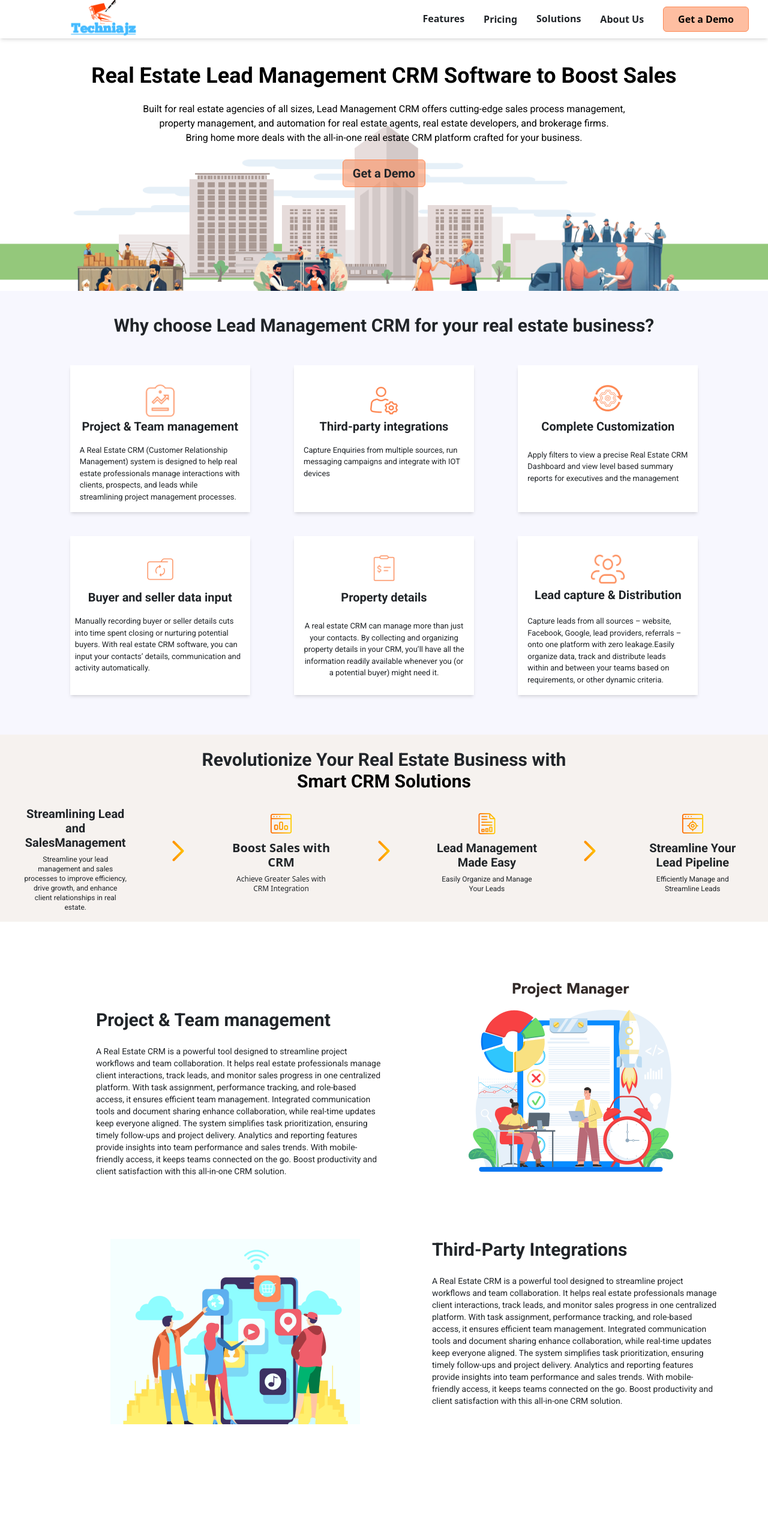
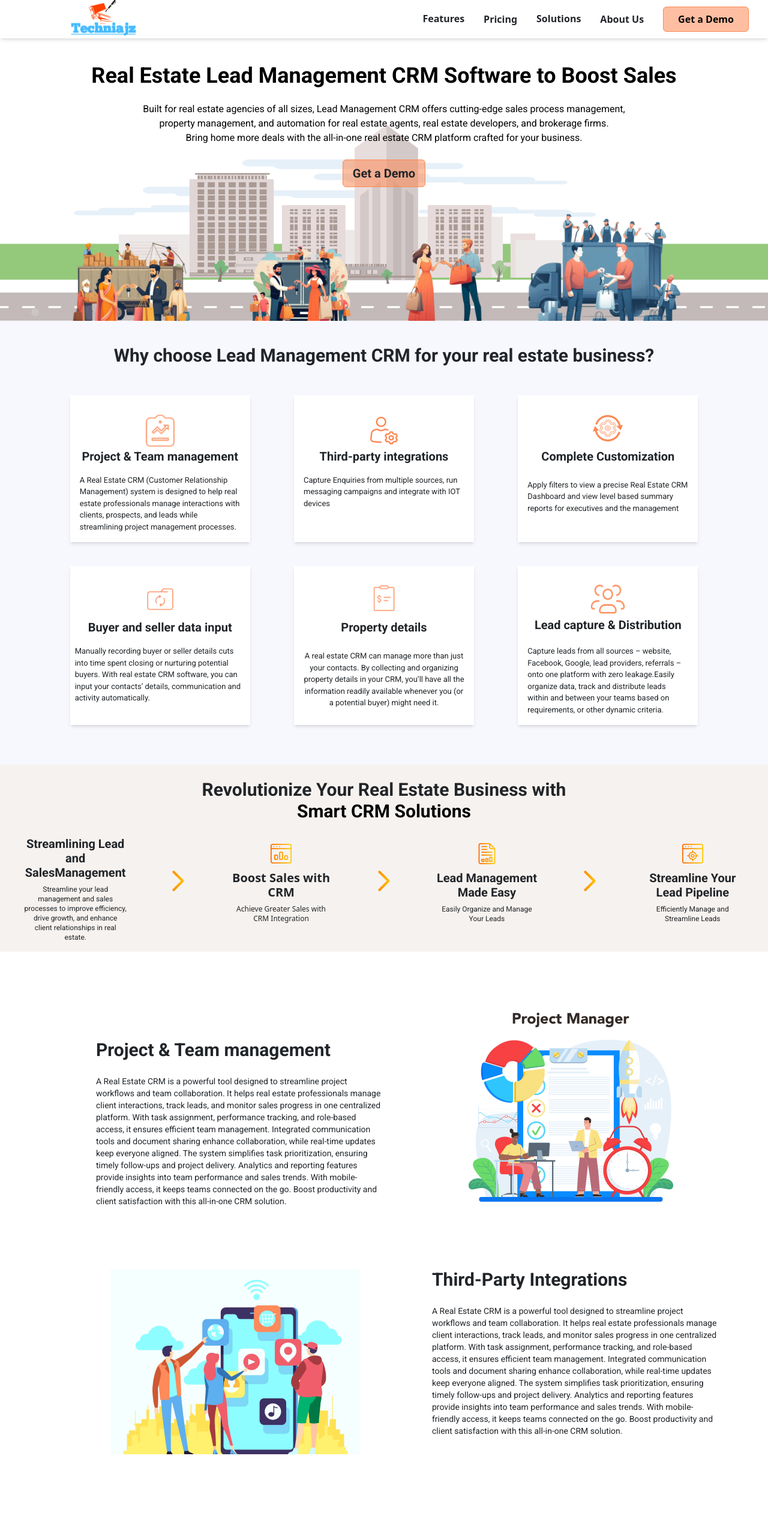
Before and after one commit to yogeshpradhnani/REF, a React (Vite) app: page / in a window 1280 px wide. Shown: the top 2548 px of the page at 60% size. Built offline with nearby package versions, Linux system fonts and the light colour scheme.

Commit message:
done by yogesh

```diff
--- a/src/components/Home.jsx
+++ b/src/components/Home.jsx
@@ -26,7 +26,7 @@ export default function Home() {
 
   return (
     <>
-    <div className='  text-center w-full  mt-[200px] md:mt-0 translate-y-[-100px] font-roboto' >
+    <div className='  text-center w-full  mt-[200px] md:mt-0 translate-y-[-100px]  font-roboto' >
     <div className=" ">
         <img className="w-full  "  src={image} alt="Banner" />
         <div className="absolute inset-0 flex flex-col justify-center items-center px-4 md:px-0">
@@ -46,7 +46,7 @@ export default function Home() {
         </div>
       </div>
       </div>
-      <div className='w-full sm:h-[100px] md:h-[1250px] lg:h-[740px] space-y-2  font-roboto  mt-[200px] md:mt-0 translate-y-[-150px]  bg-[#F7F7FE] '>
+      <div className='w-full sm:h-[100px] md:h-[1250px] lg:h-[740px] space-y-2  font-roboto  mt-[200px] md:mt-0 translate-y-[-100px]  bg-[#F7F7FE] '>
         <div className=' flex'><h1 className='mx-auto md:my-10  font-bold md:text-3xl  mb-10 text-center'>Why choose Lead Management CRM for your real estate business?</h1></div>
         <div className='grid grid-cols-1   md:mx-[100px]    gap-10 md:grid-cols-2 lg:grid-cols-3 '>
         <div className='w-[90%] bg-[#FFFFFF] h-[100%] border-2px shadow-md mx-auto p-2 ' >
@@ -87,7 +87,7 @@ export default function Home() {
         </div>
         </div>
       </div>
-      <div className='  overflow-hidden  md:overflow-hidden  bg-[#F6F2EF]  mt-[200px] md:mt-0 translate-y-[-150px] '>
+      <div className='  overflow-hidden  md:overflow-hidden  bg-[#F6F2EF]  mt-[200px] md:mt-0 translate-y-[-100px] '>
         <div className=' font-roboto '>
           <div className=' my-4'><h1 className='text-center font-bold text-3xl'> Revolutionize Your Real Estate Business with
        </h1>
@@ -124,7 +124,7 @@ export default function Home() {
           </div>
         </div>
       </div>
-      <div className='  mx-auto md:h-[479px] bg-[#FFFFFF] grid grid-cols-1 md:grid-cols-2 mt-[200px] md:mt-0 translate-y-[-100px] '>
+      <div className='  mx-auto md:h-[479px] bg-[#FFFFFF] grid grid-cols-1 md:grid-cols-2 mt-[200px] md:mt-0 translate-y-[-50px] '>
         <div className='ml-5  sm:mx-auto  order-1  md:ml-40 font-roboto'>
        <h1 className='mt-24 font-bold text-3xl '> Project & Team management</h1>
        <p className='text-sm mt-4'>A Real Estate CRM is a powerful tool designed to streamline project workflows and team collaboration. It helps real estate professionals manage client interactions, track leads, and monitor sales progress in one centralized platform. With task assignment, performance tracking, and role-based access, it ensures efficient team management. Integrated communication tools and document sharing enhance collaboration, while real-time updates keep everyone aligned.
@@ -134,7 +134,7 @@ export default function Home() {
            <img className='w-[391px] h-[396px] ml-[20px]' src={projectmanager} alt="" srcset="" />
         </div>
       </div>
-      <div className=' mt-[200px] md:mt-0 translate-y-[-100px]  md:h-[479px] bg-[#FFFFFF] grid grid-cols-1 md:grid-cols-2 md:mx-10  '>
+      <div className=' mt-[200px] md:mt-0 translate-y-[-50px]  md:h-[479px] bg-[#FFFFFF] grid grid-cols-1 md:grid-cols-2 md:mx-10  '>
         <div className='ml-5   sm:mx-auto sm:order-1 md:order-2  md:ml-20 font-roboto '>
        <h1 className=' font-bold text-3xl '> Third-Party Integrations</h1>
        <p className='text-sm mt-4 md:mr-10'>A Real Estate CRM is a powerful tool designed to streamline project workflows and team collaboration. It helps real estate professionals manage client interactions, track leads, and monitor sales progress in one centralized platform. With task assignment, performance tracking, and role-based access, it ensures efficient team management. Integrated communication tools and document sharing enhance collaboration, while real-time updates keep everyone aligned.
@@ -144,7 +144,7 @@ export default function Home() {
            <img className='w-[416px] h-[309px] ' src={tpi} alt="" srcset="" />
         </div>
       </div>
-      <div className=' mt-[200px] md:mt-0 translate-y-[-100px]  md:h-[479px] bg-[#FFFFFF] grid grid-cols-1 md:grid-cols-2 md:mx-10   '>
+      <div className=' mt-[200px] md:mt-0 translate-y-[-50px]  md:h-[479px] bg-[#FFFFFF] grid grid-cols-1 md:grid-cols-2 md:mx-10   '>
         <div className='order-1 ml-5 md:ml-40 font-roboto'>
        <h1 className=' font-bold text-3xl '> Complete Customization</h1>
        <p className='text-sm mt-4'>A Real Estate CRM offers complete customization to tailor the system to your specific business needs. Apply filters to refine data and view a precise dashboard, providing relevant insights for each user. Customize lead pipelines, task management, and user roles to align with your workflow.
@@ -155,7 +155,7 @@ Create personalized views for individual teams and stakeholders, enabling them t
            <img className='w-[422px] md:h-[291px] md:ml-[100px]' src={completeCustom} alt="" srcset="" />
         </div>
       </div>
-      <div className='mt-[200px] md:mt-0 translate-y-[-100px] md:h-[479px] bg-[#FFFFFF] grid grid-cols-1 md:grid-cols-2 md:mx-10  '>
+      <div className='mt-[200px] md:mt-0 translate-y-[-50px] md:h-[479px] bg-[#FFFFFF] grid grid-cols-1 md:grid-cols-2 md:mx-10  '>
         <div className=' sm:order-1 md:order-2 ml-5 md:ml-24'>
        <h1 className=' font-bold text-3xl '> Buyer and Seller Data Input</h1>
        <p className='text-sm mt-4 md:mr-10'>Manually recording buyer or seller details can be time-consuming and takes away from valuable time spent closing deals or nurturing potential clients. With Real Estate CRM software, you can automate the process of inputting contact details, communication history, and activity logs.
@@ -166,7 +166,7 @@ With real-time data syncing, all team members stay updated on client status and
            <img className='w-[374px] my-2 h-[374px] ml-[100px]' src={dataInput} alt="" srcset="" />
         </div>
       </div>
-      <div className='  mt-[200px] md:mt-0 translate-y-[-100px] md:h-[479px] bg-[#FFFFFF] grid grid-cols-1 md:grid-cols-2 md:mx-10  '>
+      <div className='  mt-[200px] md:mt-0 translate-y-[-50px] md:h-[479px] bg-[#FFFFFF] grid grid-cols-1 md:grid-cols-2 md:mx-10  '>
         <div className='order-1 ml-5 md:ml-40 font-roboto'>
        <h1 className=' font-bold text-3xl '>Property Details</h1>
        <p className='text-sm mt-4'>A Real Estate CRM goes beyond managing contacts by efficiently organizing and storing property details. By centralizing property information, such as listings, specifications, images, and pricing, the CRM ensures all data is readily available when you or a potential buyer need it.
@@ -177,7 +177,7 @@ With advanced search filters, you can easily find properties based on specific c
            <img className='w-[356px] h-[300px] m-10' src={propertyDetails} alt="" srcset="" />
         </div>
       </div>
-      <div className=' mt-[200px] md:mt-0 translate-y-[-100px] font-roboto  md:h-[479px] bg-[#FFFFFF] grid grid-cols-1 md:grid-cols-2 md:mx-10 '>
+      <div className=' mt-[200px] md:mt-0 translate-y-[-50px] font-roboto  md:h-[479px] bg-[#FFFFFF] grid grid-cols-1 md:grid-cols-2 md:mx-10 '>
         <div className='ml-5 sm:order-1 md:order-2 font-roboto'>
        <h1 className=' font-bold text-3xl '>Lead Capture & Distribution</h1>
        <p className='text-sm mt-4 md:mr-10'>A Real Estate CRM simplifies lead management by capturing leads from all sources—website, Facebook, Google, lead providers, and referrals—onto a single, unified platform with zero leakage. This ensures no potential client is missed, streamlining your lead acquisition process.
```
